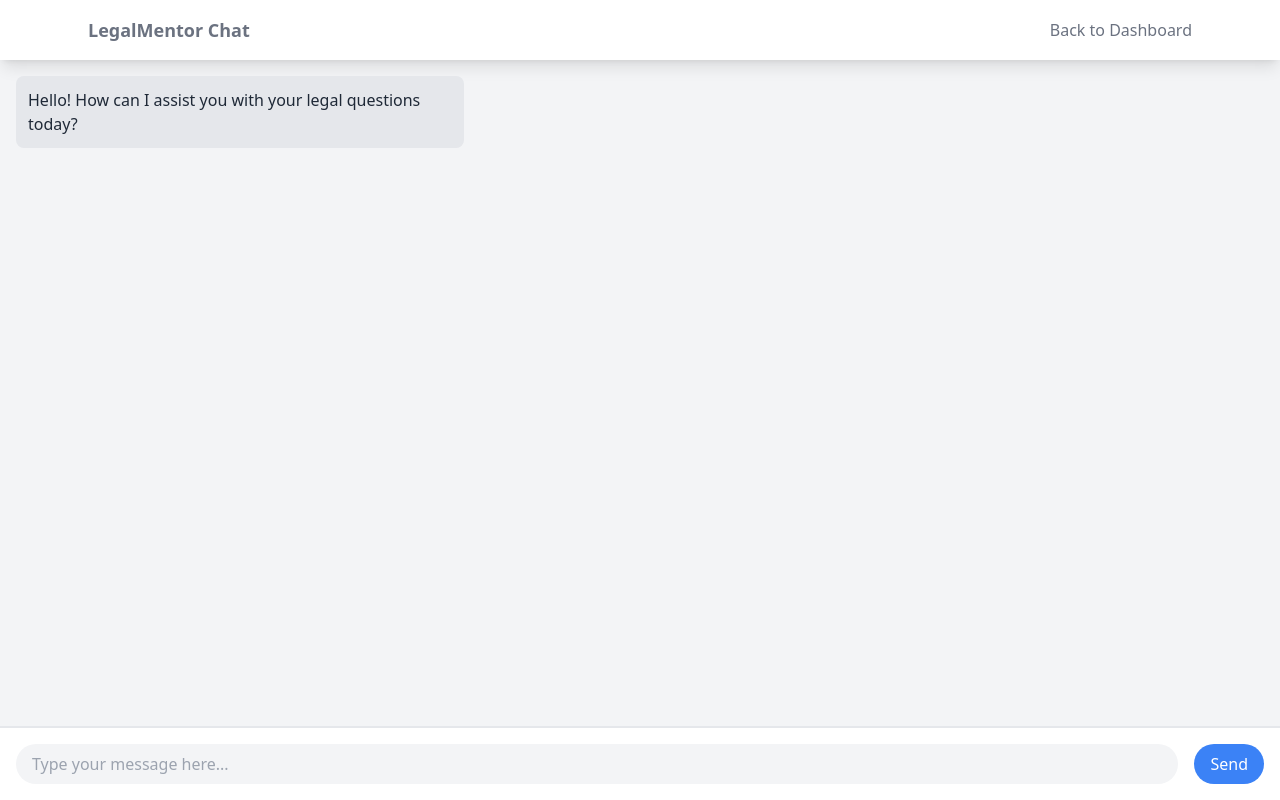
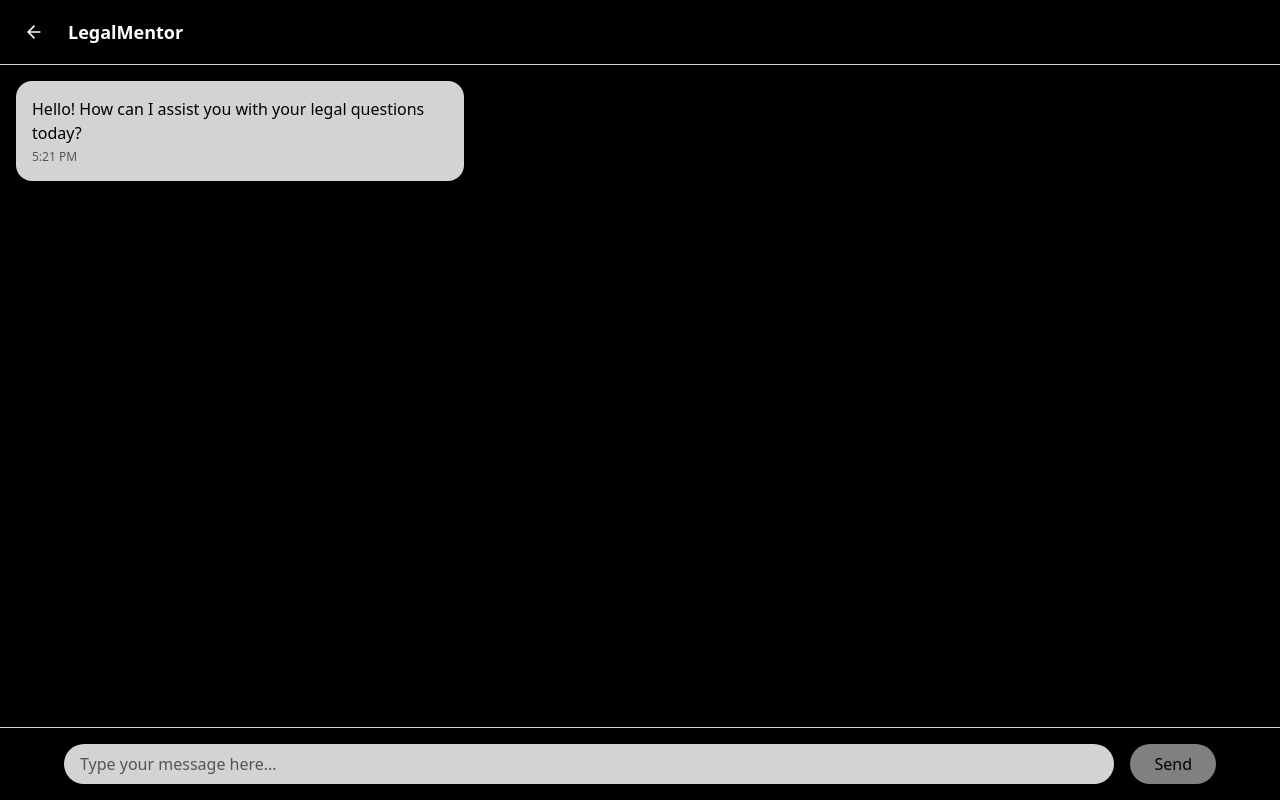
Before and after one commit to faisal-javed1/LegalMentor, a React (Create React App) app: page /chat in a window 1280 px wide. Built offline with nearby package versions, Linux system fonts and the light colour scheme.

Commit message:
Update chat.tsx

```diff
--- a/src/components/chat.tsx
+++ b/src/components/chat.tsx
@@ -1,66 +1,173 @@
-import React, { useState } from 'react';
+import React, { useState, useEffect, useRef } from 'react';
 import { Link } from 'react-router-dom';
+import { ArrowLeft, Copy } from 'lucide-react';
+import ReactMarkdown from 'react-markdown';
+import { Prism as SyntaxHighlighter } from 'react-syntax-highlighter';
+import { oneDark } from 'react-syntax-highlighter/dist/esm/styles/prism';
 
 const Chat = () => {
   const [messages, setMessages] = useState([
-    { text: "Hello! How can I assist you with your legal questions today?", sender: "bot" }
+    { text: "Hello! How can I assist you with your legal questions today?", sender: "bot", timestamp: new Date() }
   ]);
   const [input, setInput] = useState('');
+  const [isTyping, setIsTyping] = useState(false);
+  const [showActions, setShowActions] = useState(null);
+  const messagesEndRef = useRef(null);
 
-  const handleSubmit = (e: React.FormEvent) => {
+  const scrollToBottom = () => {
+    messagesEndRef.current?.scrollIntoView({ behavior: "smooth" });
+  };
+
+  useEffect(() => {
+    scrollToBottom();
+  }, [messages]);
+
+  const formatTime = (date) => {
+    return new Date(date).toLocaleTimeString('en-US', {
+      hour: 'numeric',
+      minute: '2-digit',
+      hour12: true
+    });
+  };
+
+  const handleSubmit = (e) => {
     e.preventDefault();
     if (input.trim()) {
-      setMessages([...messages, { text: input, sender: "user" }]);
-      // Here you would typically send the message to your backend
-      // and get a response. For now, we'll just simulate a response.
+      const newMessage = { text: input, sender: "user", timestamp: new Date() };
+      setMessages([...messages, newMessage]);
+      setInput('');
+      setIsTyping(true);
+
       setTimeout(() => {
         setMessages(prevMessages => [...prevMessages, {
           text: "Thank you for your question. I'm processing your request and will respond shortly.",
-          sender: "bot"
+          sender: "bot",
+          timestamp: new Date()
         }]);
-      }, 1000);
-      setInput('');
+        setIsTyping(false);
+      }, 2000);
     }
   };
 
+  const copyToClipboard = (text) => {
+    navigator.clipboard.writeText(text);
+  };
+
   return (
-    <div className="flex flex-col h-screen bg-gray-100">
-      <nav className="bg-white shadow-lg">
-        <div className="max-w-6xl mx-auto px-4">
-          <div className="flex justify-between">
-            <div className="flex space-x-7">
-              <div>
-                <a href="#" className="flex items-center py-4 px-2">
-                  <span className="font-semibold text-gray-500 text-lg">LegalMentor Chat</span>
-                </a>
-              </div>
-            </div>
-            <div className="hidden md:flex items-center space-x-3">
-              <Link to="/dashboard" className="py-2 px-2 font-medium text-gray-500 rounded hover:bg-blue-500 hover:text-white transition duration-300">Back to Dashboard</Link>
+    <div className="flex flex-col h-screen bg-black">
+      {/* Header */}
+      <nav className="bg-black border-b border-[#D3D3D3]">
+        <div className="w-full px-4">
+          <div className="flex items-center justify-between h-16">
+            <div className="flex items-center space-x-4">
+              <Link
+                to="/dashboard"
+                className="p-2 rounded-full hover:bg-[#D3D3D3] hover:bg-opacity-10 transition-colors"
+                aria-label="Back to dashboard"
+              >
+                <ArrowLeft className="w-5 h-5 text-white" />
+              </Link>
+              <span className="font-semibold text-white text-lg">LegalMentor</span>
             </div>
           </div>
         </div>
       </nav>
-      <div className="flex-1 overflow-y-auto p-4 space-y-4">
+
+      {/* Messages */}
+      <div className="flex-1 overflow-y-auto p-4 space-y-4 bg-black">
         {messages.map((message, index) => (
-          <div key={index} className={`flex ${message.sender === 'user' ? 'justify-end' : 'justify-start'}`}>
-            <div className={`max-w-xs lg:max-w-md p-3 rounded-lg ${message.sender === 'user' ? 'bg-blue-500 text-white' : 'bg-gray-200 text-gray-800'}`}>
+          <div
+            key={index}
+            className={`flex ${message.sender === 'user' ? 'justify-end' : 'justify-start'}`}
+            onMouseEnter={() => setShowActions(index)}
+            onMouseLeave={() => setShowActions(null)}
+          >
+            <div className={`relative max-w-xs lg:max-w-md p-4 rounded-2xl shadow-lg
+              ${message.sender === 'user'
+                ? 'bg-white text-black ml-12'
+                : 'bg-[#D3D3D3] text-black mr-12'}`}>
+              <ReactMarkdown
+                components={{
+                  code({node, inline, className, children, ...props}) {
+                    const match = /language-(\w+)/.exec(className || '');
+                    return !inline && match ? (
+                      <SyntaxHighlighter
+                        style={oneDark}
+                        language={match[1]}
+                        PreTag="div"
+                        {...props}
+                      >
+                        {String(children).replace(/\n$/, '')}
+                      </SyntaxHighlighter>
+                    ) : (
+                      <code className={className} {...props}>
+                        {children}
+                      </code>
+                    )
+                  }
+                }}
+              >
                 {message.text}
+              </ReactMarkdown>
+              <p className="text-xs mt-1 text-black text-opacity-60">
+                {formatTime(message.timestamp)}
+              </p>
+
+              {/* Message Actions - Only Copy button now */}
+              {showActions === index && message.sender === 'bot' && (
+                <div className="absolute -right-16 top-0">
+                  <button
+                    onClick={() => copyToClipboard(message.text)}
+                    className="p-2 bg-[#D3D3D3] rounded-full hover:bg-opacity-80 transition-colors"
+                  >
+                    <Copy className="w-4 h-4 text-black" />
+                  </button>
+                </div>
+              )}
             </div>
           </div>
         ))}
+
+        {/* Typing indicator */}
+        {isTyping && (
+          <div className="flex justify-start">
+            <div className="bg-[#D3D3D3] text-black p-4 rounded-2xl shadow-lg mr-12">
+              <div className="flex space-x-2">
+                <div className="w-2 h-2 bg-black bg-opacity-40 rounded-full animate-bounce"></div>
+                <div className="w-2 h-2 bg-black bg-opacity-40 rounded-full animate-bounce delay-75"></div>
+                <div className="w-2 h-2 bg-black bg-opacity-40 rounded-full animate-bounce delay-150"></div>
               </div>
-      <form onSubmit={handleSubmit} className="bg-white border-t-2 border-gray-200 px-4 py-4 flex">
+            </div>
+          </div>
+        )}
+
+        <div ref={messagesEndRef} />
+      </div>
+
+      {/* Input form - Simplified */}
+      <form onSubmit={handleSubmit} className="bg-black border-t border-[#D3D3D3] px-4 py-4">
+        <div className="max-w-6xl mx-auto flex space-x-4">
+          <div className="flex-1 flex items-center px-4 py-2 bg-[#D3D3D3] rounded-full">
             <input
               type="text"
               value={input}
               onChange={(e) => setInput(e.target.value)}
               placeholder="Type your message here..."
-          className="flex-1 bg-gray-100 rounded-full px-4 py-2 focus:outline-none focus:ring-2 focus:ring-blue-500"
+              className="flex-1 bg-transparent text-black placeholder-black placeholder-opacity-60
+                focus:outline-none"
             />
-        <button type="submit" className="ml-4 bg-blue-500 text-white rounded-full px-4 py-2 hover:bg-blue-600 focus:outline-none focus:ring-2 focus:ring-blue-500">
+          </div>
+          <button
+            type="submit"
+            className="px-6 py-2 bg-white text-black rounded-full hover:bg-opacity-90
+              focus:outline-none focus:ring-2 focus:ring-white focus:ring-offset-2
+              focus:ring-offset-black transition-all duration-200
+              disabled:opacity-50 disabled:cursor-not-allowed"
+            disabled={!input.trim()}
+          >
             Send
           </button>
+        </div>
       </form>
     </div>
   );
```
Lines whose indentation alone changed are shown as unchanged.
